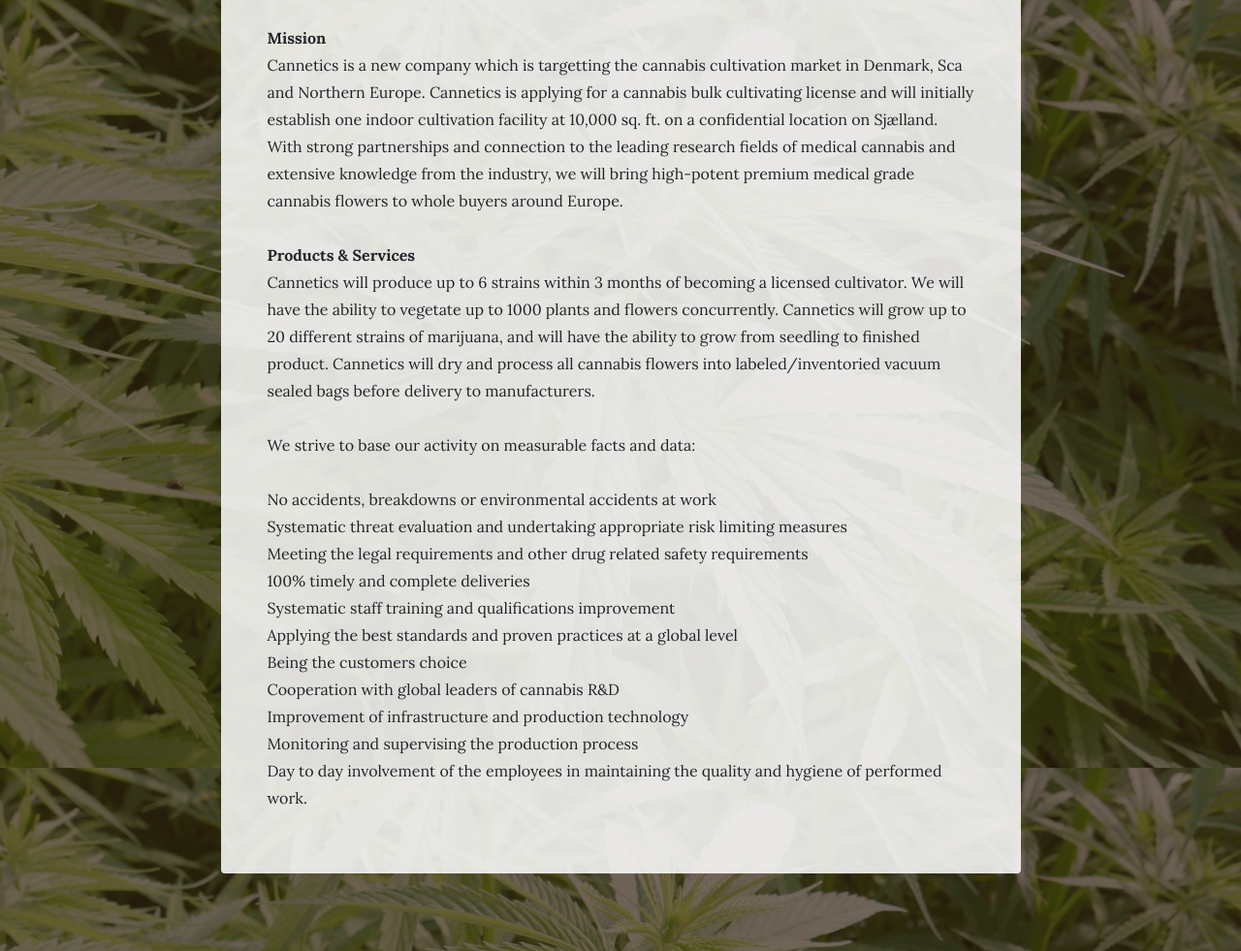
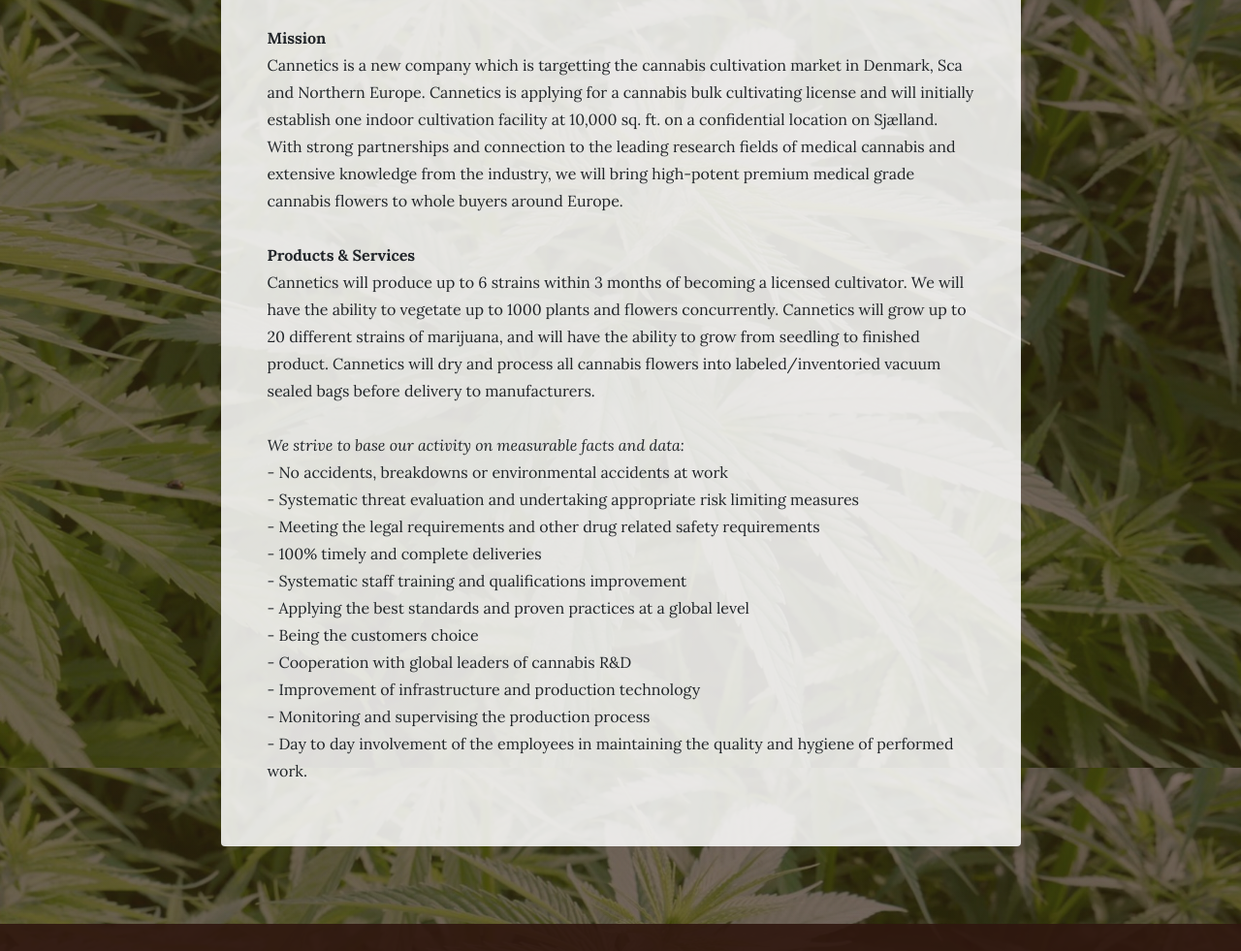
Before and after one commit to pimp22/pimp22.github.io, a website: page about.html in a window 1280 px wide. Shown: the part 808-1789 px from the top of the page at 97% size. Drawn offline with Linux system fonts and the light colour scheme.

Commit message:
Update about.html

```diff
--- a/about.html
+++ b/about.html
@@ -78,19 +78,19 @@
                     Cannetics will dry and process all cannabis flowers into labeled/inventoried vacuum sealed bags before delivery to manufacturers.<br>
 <br>
 
-                  We strive to base our activity on measurable facts and data:<br><br>
+                  <i>We strive to base our activity on measurable facts and data:</i><br>
 
-                  No accidents, breakdowns or environmental accidents at work<br>
-                  Systematic threat evaluation and undertaking appropriate risk limiting measures<br>
-                  Meeting the legal requirements and other drug related safety requirements<br>
-                  100% timely and complete deliveries<br>
-                  Systematic staff training and qualifications improvement<br>
-                  Applying the best standards and proven practices at a global level<br>
-                  Being the customers choice<br>
-                  Cooperation with global leaders of cannabis R&D<br>
-                  Improvement of infrastructure and production technology<br>
-                  Monitoring and supervising the production process<br>
-                  Day to day involvement of the employees in maintaining the quality and hygiene of performed work.</p>
+                  - No accidents, breakdowns or environmental accidents at work<br>
+                  - Systematic threat evaluation and undertaking appropriate risk limiting measures<br>
+                  - Meeting the legal requirements and other drug related safety requirements<br>
+                  - 100% timely and complete deliveries<br>
+                  - Systematic staff training and qualifications improvement<br>
+                  - Applying the best standards and proven practices at a global level<br>
+                  - Being the customers choice<br>
+                  - Cooperation with global leaders of cannabis R&D<br>
+                  - Improvement of infrastructure and production technology<br>
+                  - Monitoring and supervising the production process<br>
+                  - Day to day involvement of the employees in maintaining the quality and hygiene of performed work.</p>
               </div>
             </div>
           </div>
```
